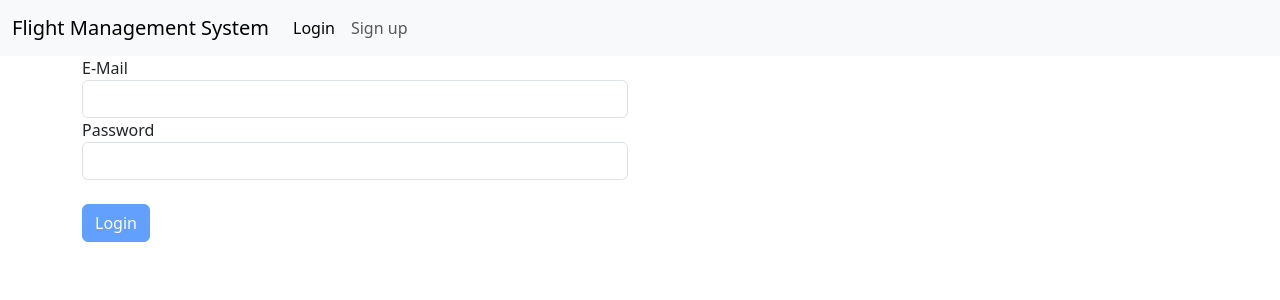
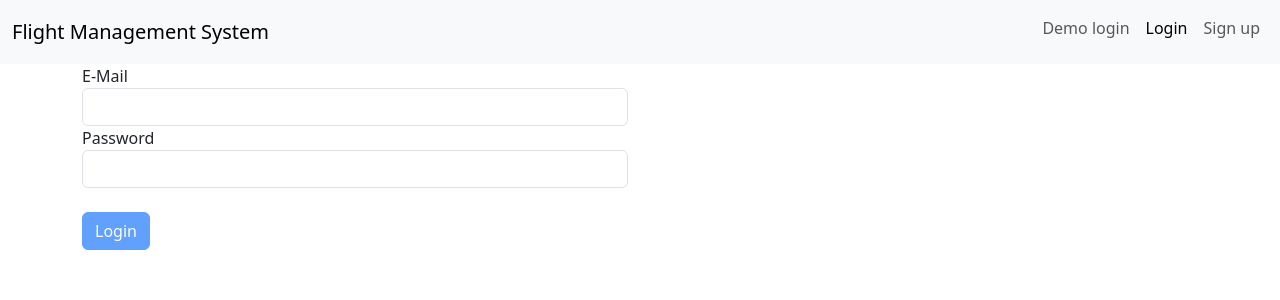
Before and after one commit to NorbertKaczmarek/FlightManagementSystem.UI, an Angular app: page /login in a window 1280 px wide. Shown: the top 300 px of the page. Built offline with nearby package versions, Linux system fonts and the light colour scheme; no server answers.

Commit message:
added demo login

```diff
--- a/src/app/auth/login/login.component.html
+++ b/src/app/auth/login/login.component.html
@@ -14,7 +14,7 @@
           type="email"
           id="email"
           class="form-control"
-          ngModel
+          [(ngModel)]="email"
           name="email"
           required
           email
@@ -26,7 +26,7 @@
           type="password"
           id="password"
           class="form-control"
-          ngModel
+          [(ngModel)]="password"
           name="password"
           required
           minlength="6"
--- a/src/app/auth/login/login.component.ts
+++ b/src/app/auth/login/login.component.ts
@@ -13,15 +13,17 @@ export class LoginComponent {
   error: string = null;
   isLoading = false;
 
+  email: string = null;
+  password: string = null;
+
   constructor(private authService: AuthService, private router: Router) {}
 
   onSubmit(form: NgForm) {
     if (!form.valid) return;
     this.isLoading = true;
-    const email = form.value.email;
-    const password = form.value.password;
 
-    this.authService.login(email, password).subscribe((token: string) => {
+    this.authService.login(this.email, this.password).subscribe(
+      (token: string) => {
         localStorage.setItem('authToken', token);
         this.router.navigate(['flight']);
         this.isLoading = false;
@@ -29,8 +31,9 @@ export class LoginComponent {
       },
       (errorMessage) => {
         this.error = errorMessage;
-      form.controls['password'].reset()
+        this.password = '';
         this.isLoading = false;
-    });
+      }
+    );
   }
 }
--- a/src/app/header/header.component.html
+++ b/src/app/header/header.component.html
@@ -9,6 +9,14 @@
         <li class="nav-item" *ngIf="isAuthenticated">
           <a class="nav-link" routerLinkActive="active" routerLink="/flight">Flight</a>
         </li>
+        <li class="nav-item" *ngIf="isAuthenticated">
+          <a class="nav-link" routerLinkActive="active" routerLink="/user">User</a>
+        </li>
+      </ul>
+      <ul class="navbar-nav mb-2 d-flex">
+        <li class="nav-item" *ngIf="!isAuthenticated">
+          <a class="nav-link" routerLinkActive="active" style="cursor: pointer" (click)="onDemoLogin()">Demo login</a>
+        </li>
         <li class="nav-item" *ngIf="!isAuthenticated">
           <a class="nav-link" routerLinkActive="active" routerLink="/login">Login</a>
         </li>
@@ -16,7 +24,7 @@
           <a class="nav-link" routerLinkActive="active" routerLink="/signup">Sign up</a>
         </li>
         <li class="nav-item" *ngIf="isAuthenticated">
-          <a class="nav-link" routerLinkActive="active" routerLink="/account">Account</a>
+          <a class="nav-link" routerLinkActive="active" routerLink="/account">{{ email }}</a>
         </li>
         <li class="nav-item" *ngIf="isAuthenticated">
           <a class="nav-link" style="cursor: pointer" (click)="onLogout()"
--- a/src/app/header/header.component.ts
+++ b/src/app/header/header.component.ts
@@ -1,24 +1,28 @@
 import { Component } from '@angular/core';
 import { AuthService } from '../auth/auth.service';
 import { Subscription } from 'rxjs';
+import { User } from '../auth/user.model';
+import { Router } from '@angular/router';
 
 @Component({
   selector: 'app-header',
   templateUrl: './header.component.html',
-  styleUrl: './header.component.css'
+  styleUrl: './header.component.css',
 })
 export class HeaderComponent {
-  isAuthenticated = true;  // false
+  isAuthenticated = true; // false
+  email: string = null;
+
   private userSub: Subscription;
 
-  constructor(
-    private authService: AuthService
-  ) {}
+  constructor(private authService: AuthService, private router: Router) {}
 
   ngOnInit(): void {
     this.userSub = this.authService.token.subscribe((token) => {
-      this.isAuthenticated = !!token;  // !token ? false : true;
-      // console.log(token)
+      this.isAuthenticated = !!token; // !token ? false : true;
+      this.authService.getAccountInfo().subscribe((user: User) => {
+        this.email = user.email;
+      });
     });
   }
 
@@ -26,7 +30,37 @@ export class HeaderComponent {
     this.userSub.unsubscribe();
   }
 
-  onLogout(){
+  onLogout() {
     this.authService.logout();
   }
+
+  onDemoLogin() {
+    const email = 'demo1@demo.com';
+    const fullName = 'demo1';
+    const password = 'demo1@demo.com';
+    const confirmPassword = 'demo1@demo.com';
+
+    this.authService
+      .signup(email, fullName, password, confirmPassword)
+      .subscribe(
+        () => {
+          this.authService.login(email, password).subscribe(
+            (token: string) => {
+              localStorage.setItem('authToken', token);
+              this.router.navigate(['flight']);
+            },
+            (errorMessage) => {}
+          );
+        },
+        (errorMessage) => {
+          this.authService.login(email, password).subscribe(
+            (token: string) => {
+              localStorage.setItem('authToken', token);
+              this.router.navigate(['flight']);
+            },
+            (errorMessage) => {}
+          );
+        }
+      );
+  }
 }
```
Also changed, not shown: 13 other files (tests, documents, lock files or other folders). Lines whose indentation alone changed are shown as unchanged.
